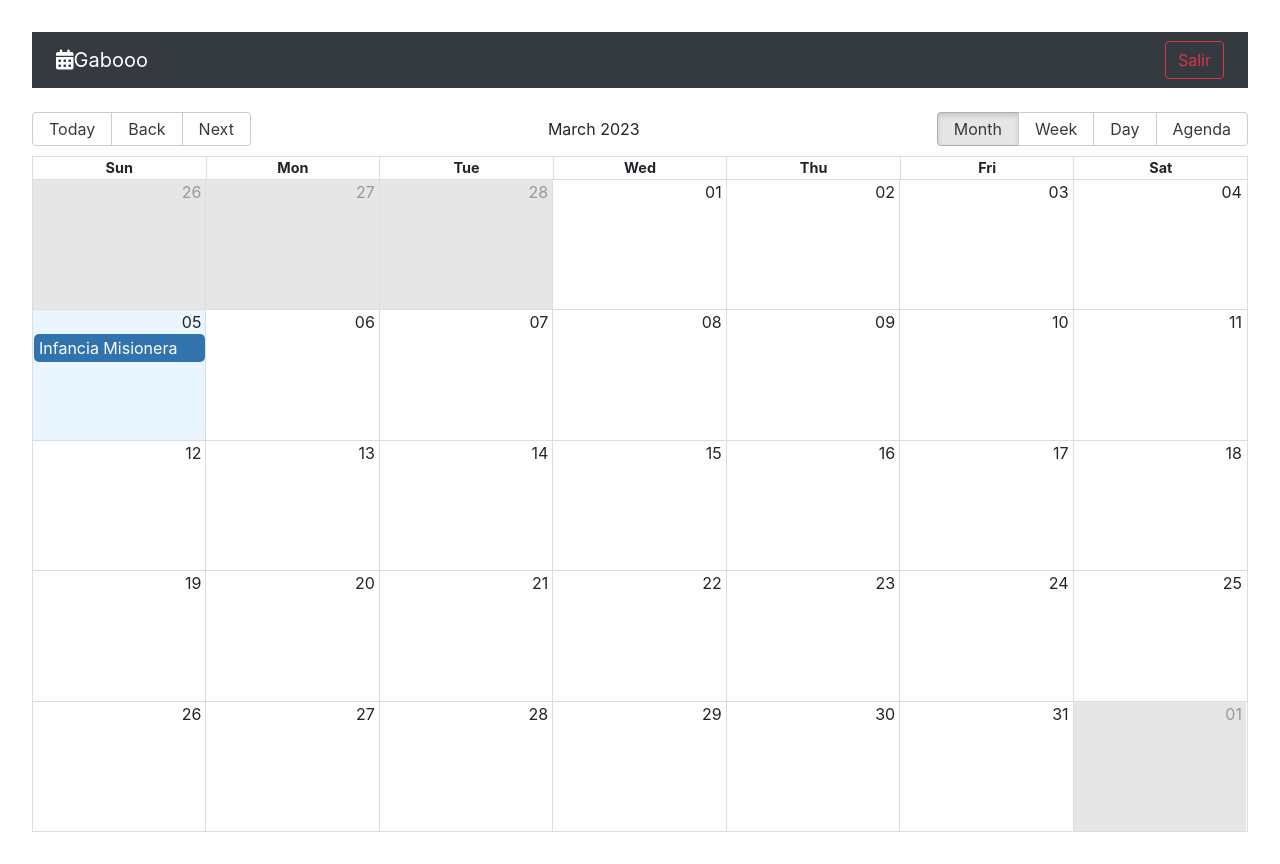
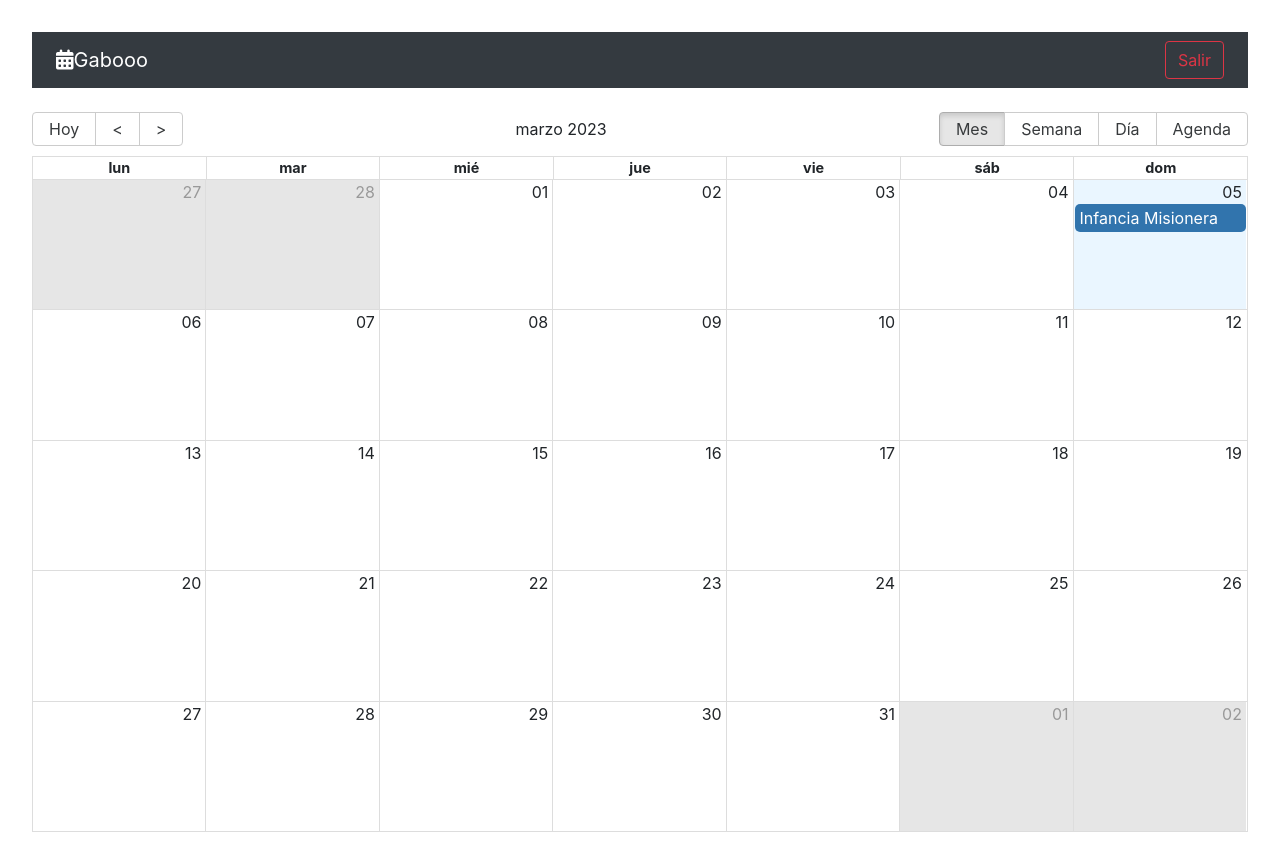
Before and after one commit to PeterGabrielVE/calendar-react, a React (Vite) app: page / in a window 1280 px wide. Built offline with nearby package versions, Linux system fonts and the light colour scheme; some icons are missing.

Commit message:
configuraciones adicionales al calendario

```diff
--- a/src/calendar/pages/CalendarPage.jsx
+++ b/src/calendar/pages/CalendarPage.jsx
@@ -2,20 +2,8 @@
 import 'react-big-calendar/lib/css/react-big-calendar.css';
 import { Navbar } from '../';
 
-import enUS from 'date-fns/locale/en-US'
-import {  addHours,format, parse, startOfWeek, getDay } from 'date-fns';
-
-const locales = {
-  'en-US': enUS,
-}
-
-const localizer = dateFnsLocalizer({
-  format,
-  parse,
-  startOfWeek,
-  getDay,
-  locales,
-})
+import {  addHours } from 'date-fns';
+import { localizer, getMessagesEs } from '../../helpers';
 
 const events = [{
   title: 'Infancia Misionera',
@@ -34,11 +22,13 @@
     <>
       <Navbar />
       <Calendar
+      culture='es'
       localizer={localizer}
       events={events}
       startAccessor="start"
       endAccessor="end"
       style={{ height: 'calc( 100vh - 80px )' }}
+      messages={ getMessagesEs() }
       />
     </>
   )
--- /dev/null
+++ b/src/helpers/calendarLocalizer.js
@@ -0,0 +1,15 @@
+import { dateFnsLocalizer } from 'react-big-calendar';
+import esEs from 'date-fns/locale/es';
+import { format, parse, startOfWeek, getDay } from 'date-fns';
+
+const locales = {
+    'es': esEs,
+  }
+
+  export const localizer = dateFnsLocalizer({
+    format,
+    parse,
+    startOfWeek,
+    getDay,
+    locales,
+  })
--- /dev/null
+++ b/src/helpers/getMessages.js
@@ -0,0 +1,17 @@
+export const getMessagesEs = () => {
+    return {
+        allDay: 'Todo el día',
+        previous: '<',
+        next: '>',
+        today: 'Hoy',
+        month: 'Mes',
+        week: 'Semana',
+        day: 'Día',
+        agenda: 'Agenda',
+        date: 'Fecha',
+        time: 'Hora',
+        event: 'Evento',
+        noEventsInRange: 'No hay eventos en este rango',
+        showMore: total => `+ Ver más (${total})`
+    };
+}
--- /dev/null
+++ b/src/helpers/index.js
@@ -0,0 +1,2 @@
+export * from './calendarLocalizer';
+export * from './getMessages';
```
